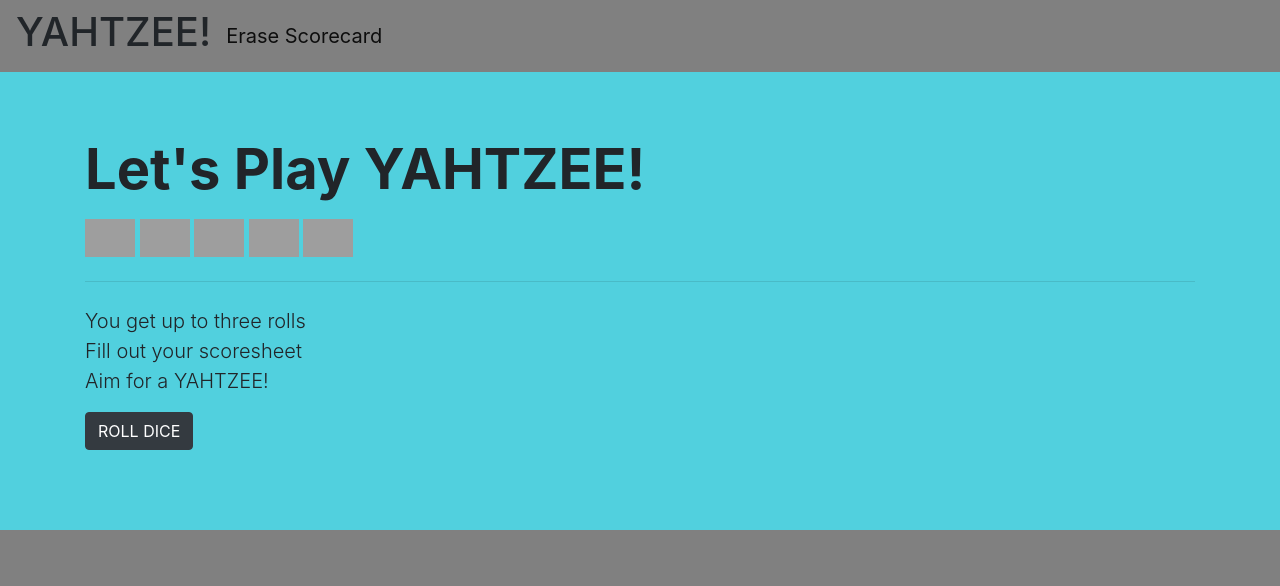
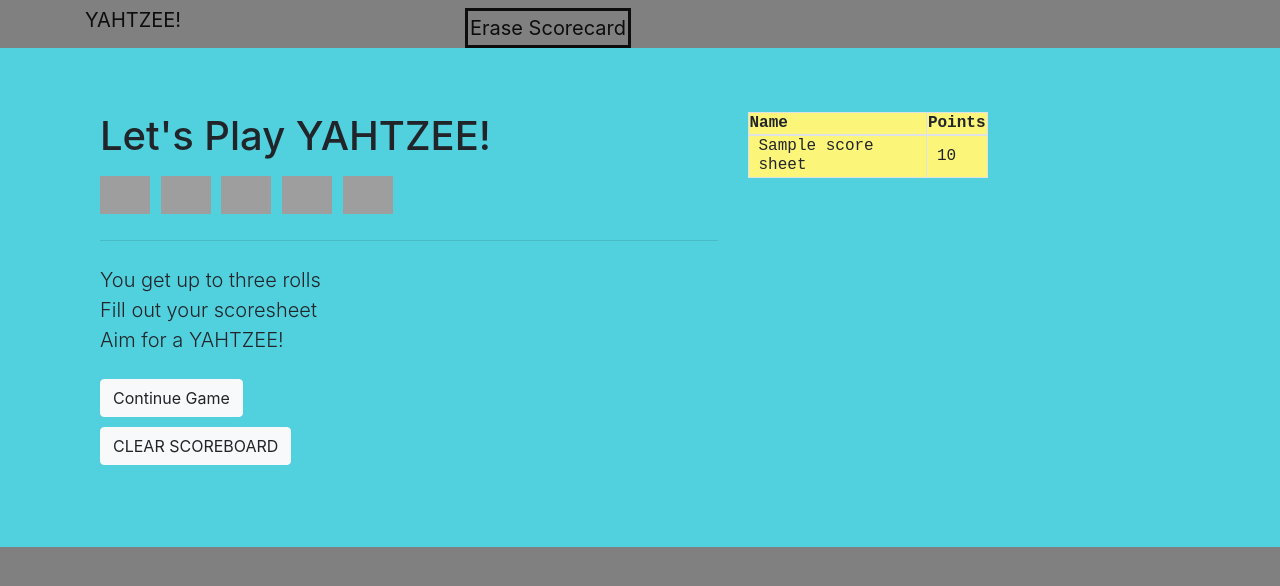
Before and after one commit to Beccall/Yahtzee-Website, a Flask app: template yahtzee/templates/home.html in a window 1280 px wide. Shown: the top 586 px of the page. Run offline with Flask 2, Linux system fonts and the light colour scheme; the template is opened without the code that fills it: most values are stand-ins (such as "Sample title", 1, 10 or a date in 2020); some libraries are stand-ins or nearby versions; grey boxes are pictures that could not be loaded.

Commit message:
continue current game

```diff
--- a/yahtzee/app.py
+++ b/yahtzee/app.py
@@ -10,22 +10,33 @@
 Session(app)
 
 
-@app.route('/', methods=["GET"])
+@app.route('/', methods=["GET", "POST"])
 def home():
-    session.clear()
-    session["play"] = Dice()
-    return render_template('home.html')
+    if request.method == "GET":
+        return render_template('home.html', score_sheet=session['scorecard'])
+
+    if request.method == "POST":
+        if session['scorecard']:
+            feedback = request.form.get('feedback')
+            if feedback == "CLEAR SCOREBOARD":
+                session.clear()
+                session['scorecard'] = []
+                session["play"] = Dice()
+        else:
+            session['scorecard'] = []
+        return render_template('home.html', score_sheet=session['scorecard'])
+
 
 
 @app.route("/yahtzee", methods=["GET", "POST"])
 def yahtzee():
     count = 0
-    roll_dice = ''
+    session['roll_dice'] = ''
     prompt = ''
     if request.method == "GET":
-        session["turn"] = 0
-        session["keep_dice"] = []
-        return render_template("index.html", turn=session["turn"])
+        return render_template("index.html", roll_dice=session['roll_dice'], turn=session["turn"],
+                               keep_dice=session["keep_dice"], score_sheet=session["scorecard"],
+                               prompt=prompt, options=session["options"], count=count)
     if request.method == "POST":
         session["options"] = []
         session['scorecard'] = session["play"].score_sheet()
@@ -38,16 +49,16 @@
             feedback = "ROLL AGAIN"
         elif feedback[0] == "ROLL DICE":
             session["turn"] = 1
-            roll_dice = session["play"].roll(5)
+            session['roll_dice'] = session["play"].roll(5)
             session["keep_dice"] = []
-            for dice in roll_dice:
+            for dice in session['roll_dice']:
                 session["keep_dice"].append(dice)
         elif feedback[0] != "ROLL AGAIN" and feedback[0] != "keep all dice" and session["turn"] < 4:
             for di in feedback:
                 session["keep_dice"].remove(int(di))
             session["turn"] += 1
-            roll_dice = session["play"].roll(len(feedback))
-            for dice in roll_dice:
+            session['roll_dice'] = session["play"].roll(len(feedback))
+            for dice in session['roll_dice']:
                 session["keep_dice"].append(dice)
         if feedback[0] == "keep all dice" or session["turn"] == 3:
             session["turn"] = 0
@@ -56,7 +67,7 @@
 
             return redirect('/scorecard')
 
-        return render_template("index.html", feedback=feedback, roll_dice=roll_dice, turn=session["turn"],
+        return render_template("index.html", feedback=feedback, roll_dice=session['roll_dice'], turn=session["turn"],
                                keep_dice=session["keep_dice"], score_sheet=session["scorecard"],
                                prompt=prompt, options=session["options"], count=count)
 
--- a/yahtzee/static/style.css
+++ b/yahtzee/static/style.css
@@ -109,3 +109,16 @@
 line-height: 30px;
 
 }
+
+.erase
+{
+margin-top:8px;
+padding: 2px;
+border-style: solid;
+}
+
+.bold
+{
+font-weight: bold;
+
+}
--- a/yahtzee/templates/home.html
+++ b/yahtzee/templates/home.html
@@ -1,22 +1,84 @@
 {% extends "layout.html" %}
 
-{%block header %}Let's Play YAHTZEE!{% endblock %}
-{% block content %}
-<div>
+{% block header %}
+<div class="container">
+<div class="row">
+    <div class="col-7">
+        <h1>Let's Play YAHTZEE!</h1>
+        <div class="row">
+            <div class="col-7"
+                <img class="dice" src='https://media.giphy.com/media/fXgr9UOUAfIfbBIM7z/giphy.gif'>
                 <img class="dice" src='https://media.giphy.com/media/fXgr9UOUAfIfbBIM7z/giphy.gif'>
                 <img class="dice" src='https://media.giphy.com/media/fXgr9UOUAfIfbBIM7z/giphy.gif'>
                 <img class="dice" src='https://media.giphy.com/media/fXgr9UOUAfIfbBIM7z/giphy.gif'>
                 <img class="dice" src='https://media.giphy.com/media/fXgr9UOUAfIfbBIM7z/giphy.gif'>
                 <img class="dice" src='https://media.giphy.com/media/fXgr9UOUAfIfbBIM7z/giphy.gif'>
             </div>
-<hr class="my-4">
+        </div>
 
-{% endblock%}
-{% block area %}
+        <div class="row">
+            <div class="col"
+                <br><hr class="my-4">
                 <p class="lead">
                 You get up to three rolls <br> Fill out your scoresheet <br> Aim for a YAHTZEE!
                 </p>
+            </div>
+        </div>
+
+        <div class="row">
+            <div class="col">
+                {% if score_sheet %}
+                    <form action="{{ url_for('yahtzee') }}" method="get">
+                        <button class="btn btn-light" type="submit"> Continue Game </button>
+                    </form>
+                    <form action="{{ url_for('home') }}" method="post">
+                        <input class="btn btn-light" type="submit" value="CLEAR SCOREBOARD" name="feedback">
+                    </form>
+                {% else %}
                     <form action="{{ url_for('yahtzee') }}" method="post">
-    <input class="btn btn-dark" type="submit" value="ROLL DICE" name="feedback">
+                        <button class="btn btn-light" type="submit" value="ROLL DICE" name="feedback"> Roll Dice </button>
                     </form>
+                {% endif %}
+
+            </div>
+        </div>
+
+    </div>
+
+
+
+
+{% if score_sheet %}
+<div class="col-5">
+    <table class="table-bordered">
+        <thead>
+        <tr>
+            <th>Name</th>
+            <th>Points</th>
+        </tr>
+        </thead>
+        <tbody>
+        {% for name, score in score_sheet.items() %}
+        <tr>
+            {% if name == "GRAND TOTAL" or name == "UPPER TOTAL" or name == "LOWER TOTAL" %}
+            <td class="bold"> {{name}} </td>
+            <td class="bold"> {{score}}</td>
+
+            {% else %}
+            <td> {{name}} </td>
+            {% if score == '' %}
+            <td> --- </td>
+            {% else %}
+            <td> {{score}} </td>
+            {% endif %}
+            {% endif %}
+        </tr>
+        {% endfor %}
+        </tbody>
+    </table>
+</div>
+{% endif %}
+</div>
+</div>
+
 {% endblock %}
--- a/yahtzee/templates/layout.html
+++ b/yahtzee/templates/layout.html
@@ -8,16 +8,19 @@
 
 
 <body>
-<nav class="navbar navbar-expand-lg navbar-light">
-    <h1 class="class=col-2">YAHTZEE!</h1>
+    <div class="container navbar-light">
+        <div class="row">
+            <div class="col-sm"><a class='navbar-brand' href= {{url_for('home')}} >YAHTZEE!</a></div>
 
-    <a class="navbar-brand col-9" href="{{ url_for('home') }}">
-        Erase Scorecard </a>
-</nav>
+            <div class="col-sm"><a class="navbar-brand erase" href="{{ url_for('home') }}">
+                Erase Scorecard </a></div>
+            <div class="col-lg"></div>
+        </div>
+    </div>
 
 <div class="jumbotron jumbotron-fluid">
     <div class="container">
-        <h1 class="display-4">{%block header %} {%endblock%}</h1>
+        <h1>{%block header %} {%endblock%}</h1>
         <p>{% block content %}{%endblock %}</p>
             <p>{% block area %}{% endblock%}</p>
     </div>
```
Also changed, not shown: yahtzee/templates/index.html (+23 -13 lines), yahtzee/templates/scorecard.html (+13 -5 lines). Lines whose indentation alone changed are shown as unchanged.
